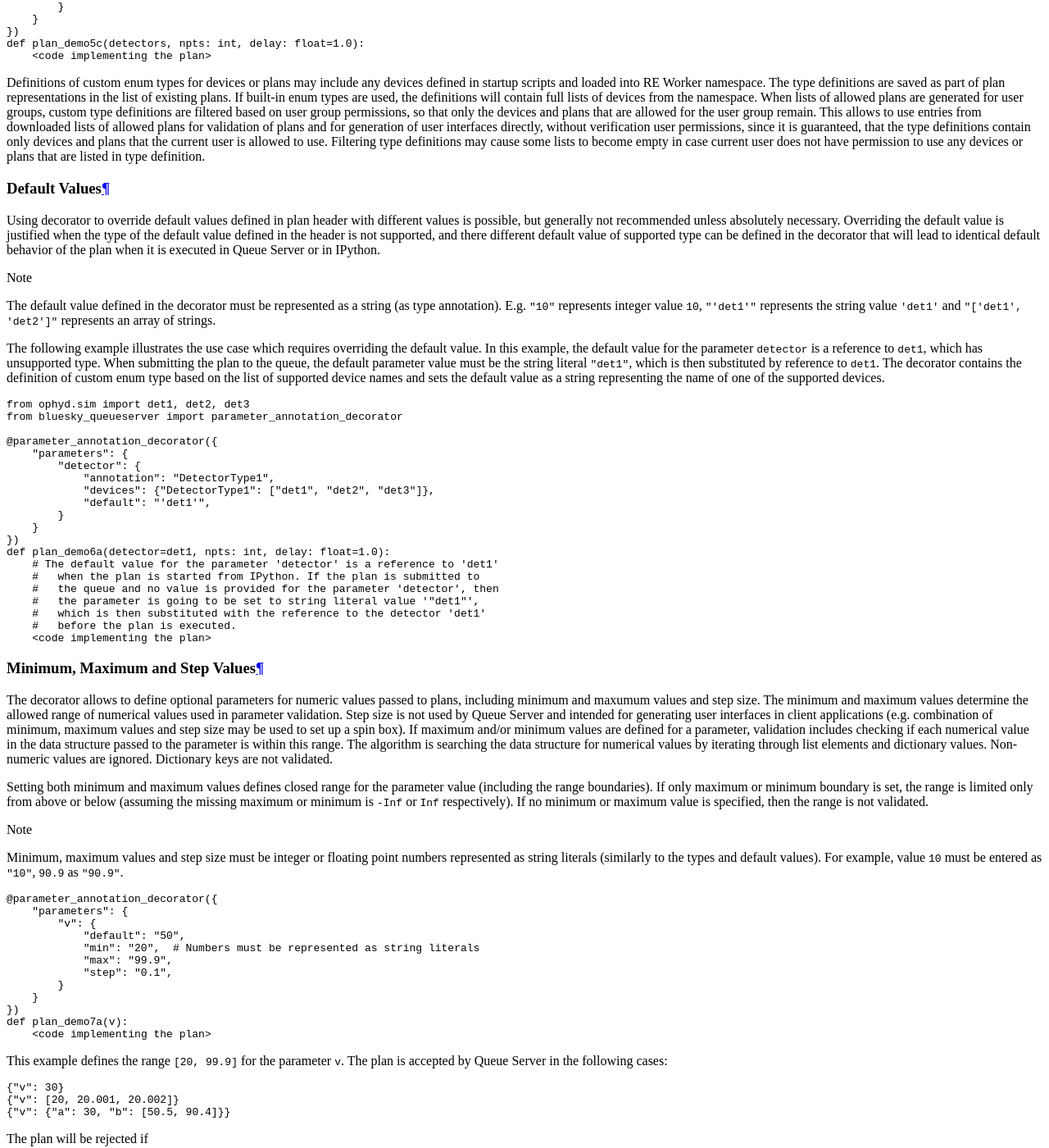
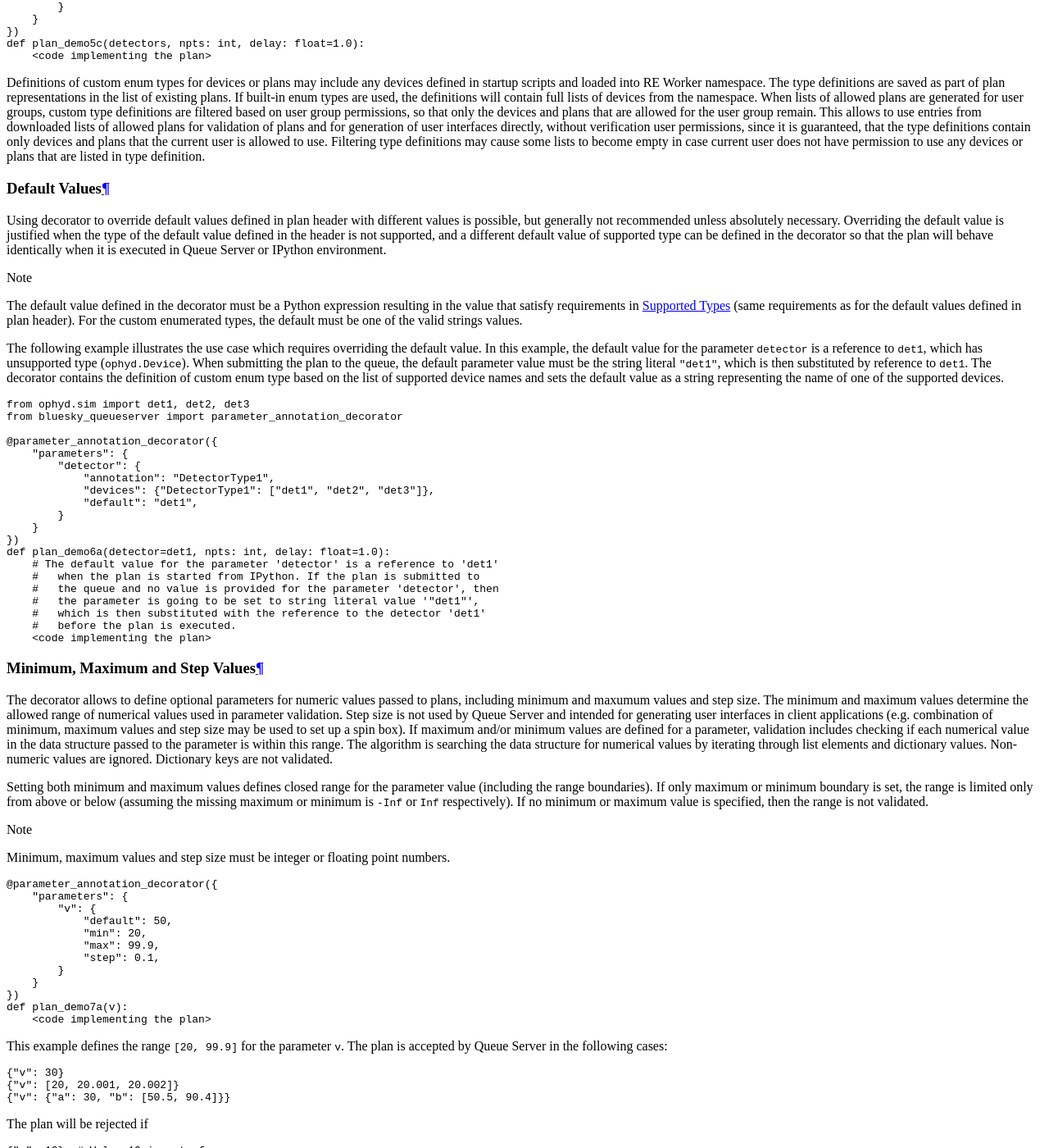
Before and after one commit to bluesky/bluesky-queueserver, a Sphinx documentation site: the page built from docs/source/plan_annotation.rst, in a window 1280 px wide and 1400 px high, scrolled down 7635 px. Shown: the whole window at 82% size. Built offline with Sphinx 7.4.7 and the Read the Docs theme 2.0.0, drawn with Linux system fonts in a browser that asks for light colours; some of the changed text lies outside the part shown.

Commit message:
DOC: update documentation

```diff
--- a/docs/source/plan_annotation.rst
+++ b/docs/source/plan_annotation.rst
@@ -272,15 +272,15 @@ if the default value defined in the plan header or in the decorator has unsuppor
   annotations and default values defined in the plan header. If type or default value is defined
   in the decorator, the respective type and default value from the header are not analyzed.
   If it is necessary to define a plan parameter with unsupported type hint or default value
-  in the header, then the ``parameter_annotation_decorator`` must be used to override
-  the type or the default value in order for the plan processing to work.
+  in the header, use ``parameter_annotation_decorator`` to override the type or the default
+  value in order for the plan processing to work.
 
 **Supported types for type annotations.** Type annotations may be native Python types
 (such as ``int``, ``float``, ``str``, etc.), ``NoneType``, or generic types that are based
 on native Python types (such as ``typing.List[typing.Union[int, str]]``). Technically the type will
 be accepted if the operation of recreating the type object from its string representation
-using ``eval`` function with the namespace that contains imported ``typing`` module and
-``NoneType`` type is successful.
+using ``eval`` function is successful with the namespace that contains imported ``typing``
+module and ``NoneType`` type.
 
 **Supported types of default values.** The default values can be objects of native Python
 types and literal expressions with objects of native Python types. The default value should
@@ -367,8 +367,10 @@ specifying the default value of supported type in ``parameter_annotation_decorat
 .. note::
 
   If the default value is defined in the ``parameter_annotation_decorator``,
-  Queue Server ignores the default value defined in the header. A default value
-  in the header is **required** if the default value is defined in the decorator.
+  Queue Server ignores the default value defined in the header. Processing of the plan
+  fails if the default value for a parameter is defined in the decorator, but
+  missing in the function header. (A default value in the header is **required**
+  if the default value is defined in the decorator.)
 
 Parameter Descriptions in Docstring
 -----------------------------------
@@ -607,23 +609,23 @@ Default Values
 Using decorator to override default values defined in plan header with different values
 is possible, but generally not recommended unless absolutely necessary. Overriding the default
 value is justified when the type of the default value defined in the header is not supported,
-and there different default value of supported type can be defined in the decorator that
-will lead to identical default behavior of the plan when it is executed in Queue Server or
-in IPython.
+and a different default value of supported type can be defined in the decorator so that
+the plan will behave identically when it is executed in Queue Server or IPython environment.
 
 .. note::
 
-  The default value defined in the decorator must be represented as a string (as type
-  annotation). E.g. ``"10"`` represents integer value ``10``, ``"'det1'"`` represents
-  the string value ``'det1'`` and ``"['det1', 'det2']"`` represents an array of strings.
+  The default value defined in the decorator must be a Python expression resulting in
+  the value that satisfy requirements in :ref:`supported_types` (same requirements as
+  for the default values defined in plan header). For the custom enumerated types, the
+  default must be one of the valid strings values.
 
 The following example illustrates the use case which requires overriding the default value.
 In this example, the default value for the parameter ``detector`` is a reference to ``det1``,
-which has unsupported type. When submitting the plan to the queue, the default parameter
-value must be the string literal ``"det1"``, which is then substituted by reference to ``det1``.
-The decorator contains the definition of custom enum type based on the list of supported
-device names and sets the default value as a string representing the name of one of
-the supported devices.
+which has unsupported type (``ophyd.Device``). When submitting the plan to the queue,
+the default parameter value must be the string literal ``"det1"``, which is then substituted
+by reference to ``det1``. The decorator contains the definition of custom enum type based
+on the list of supported device names and sets the default value as a string representing
+the name of one of the supported devices.
 
 .. code-block:: python
 
@@ -635,7 +637,7 @@ the supported devices.
           "detector": {
               "annotation": "DetectorType1",
               "devices": {"DetectorType1": ["det1", "det2", "det3"]},
-              "default": "'det1'",
+              "default": "det1",
           }
       }
   })
@@ -670,19 +672,17 @@ then the range is not validated.
 
 .. note::
 
-  Minimum, maximum values and step size must be integer or floating point numbers
-  represented as string literals (similarly to the types and default values).
-  For example, value ``10`` must be entered as ``"10"``, ``90.9`` as ``"90.9"``.
+  Minimum, maximum values and step size must be integer or floating point numbers.
 
 .. code-block:: python
 
   @parameter_annotation_decorator({
       "parameters": {
           "v": {
-              "default": "50",
-              "min": "20",  # Numbers must be represented as string literals
-              "max": "99.9",
-              "step": "0.1",
+              "default": 50,
+              "min": 20,
+              "max": 99.9,
+              "step": 0.1,
           }
       }
   })
```
